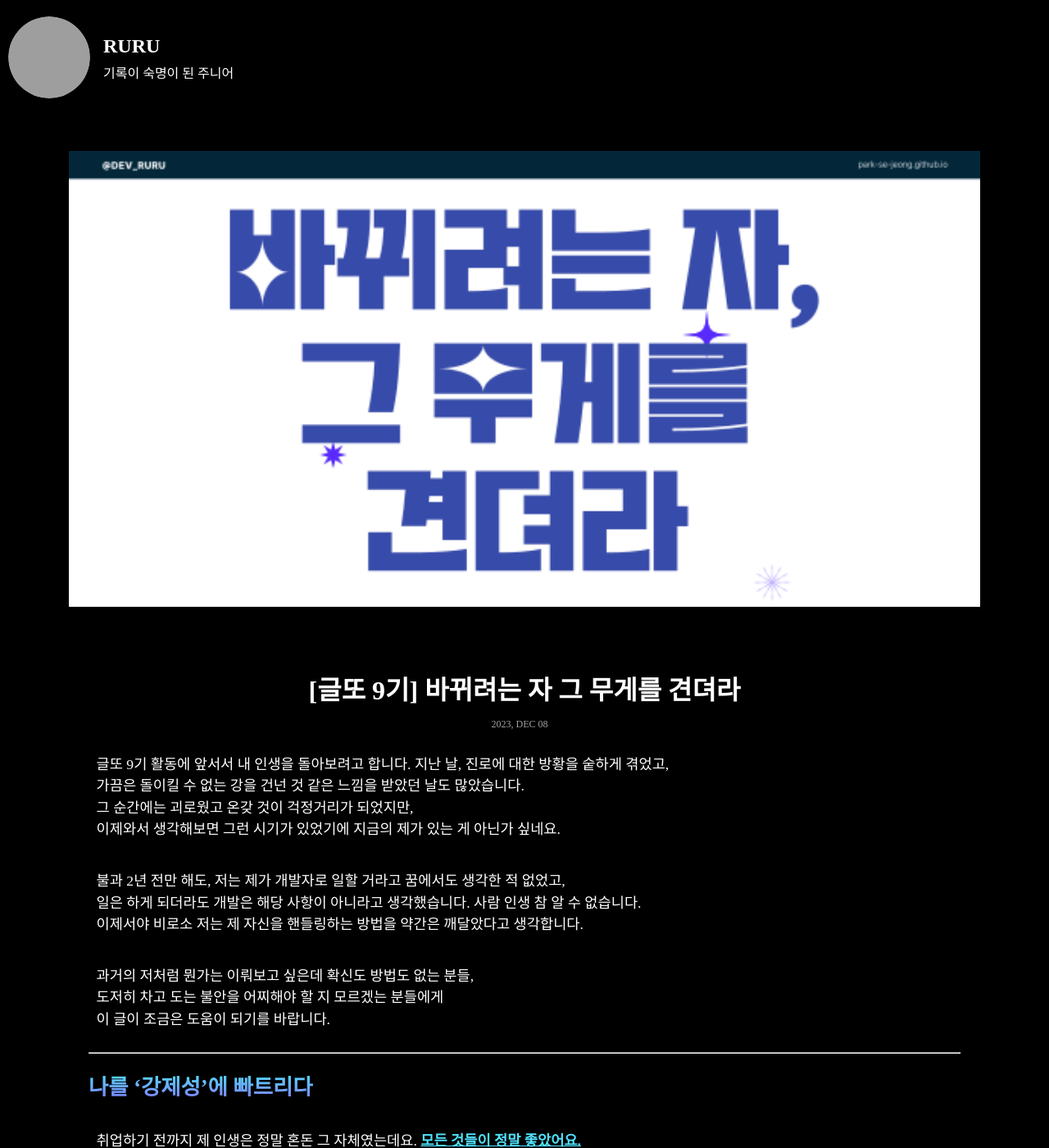
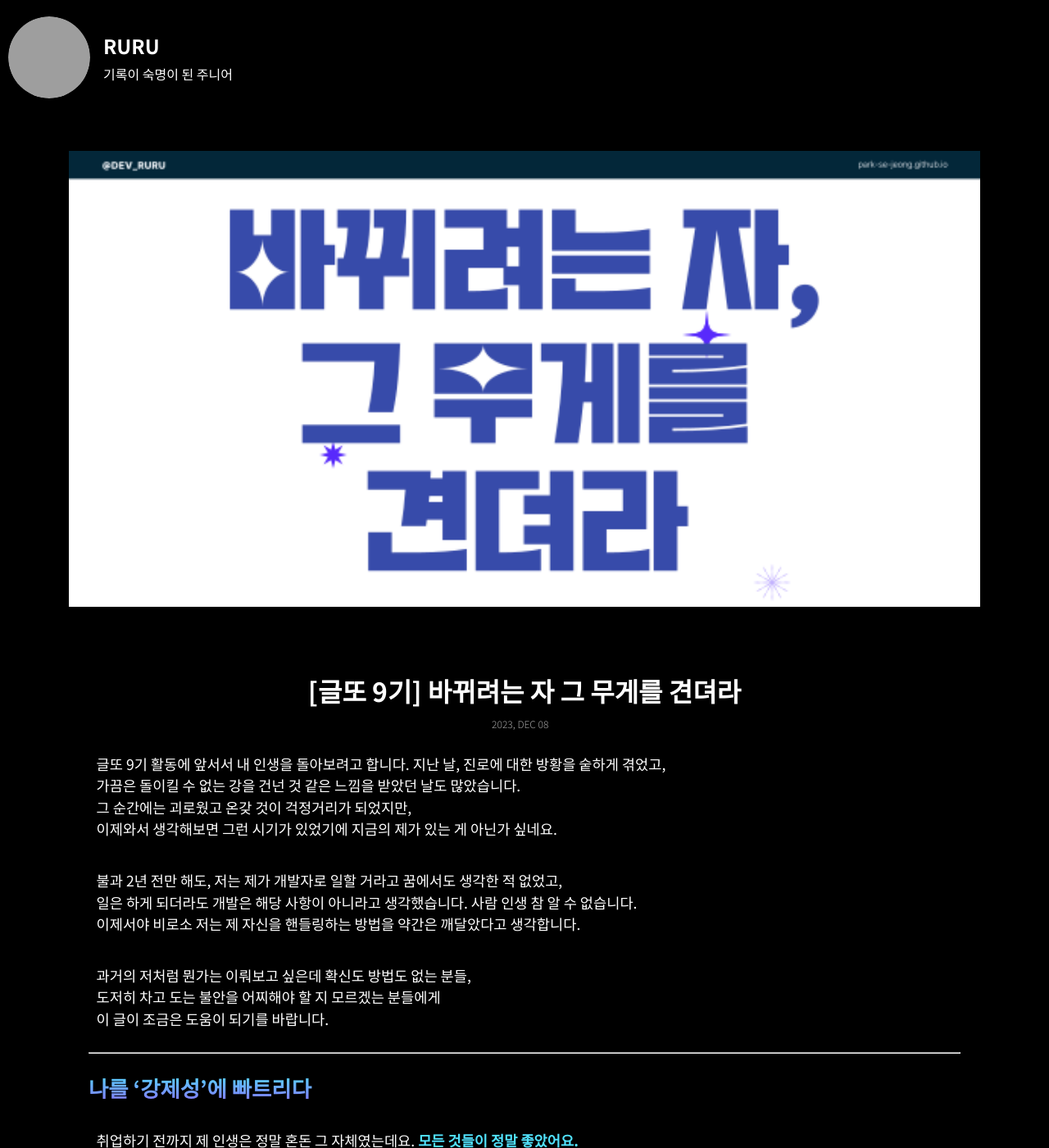
Before and after one commit to Park-Se-Jeong/Park-Se-Jeong.github.io, a Jekyll site: the page built from _posts/2023-12-08-[글또 9기]-바뀌려는-자-그-무게를-견뎌라.markdown, in a window 1280 px wide and 1400 px high. Shown: the whole window at 82% size. Built offline with Jekyll 4.4.1, drawn with Linux system fonts in a browser that asks for light colours; comment, search, counter and statistics services are not loaded; grey boxes are pictures that could not be loaded.

Commit message:
design(font:): 폰트 설정 수정

```diff
--- a/assets/css/main.css
+++ b/assets/css/main.css
@@ -457,6 +457,8 @@ template {
   -webkit-border-radius: 3px;
   padding: 0.1rem 0.5rem;
   margin: 0 0.3rem;
+  font-family: 'Noto sans KR', sans-serif;
+
 
 }
 
@@ -781,7 +783,6 @@ template {
 html {
   line-height: 1.5;
   background: black;
-  font-family: 'Noto sans KR', sans-serif;
 }
 
 body {
@@ -790,6 +791,7 @@ body {
   -webkit-font-smoothing: antialiased;
   -moz-osx-font-smoothing: grayscale;
   padding-bottom: 36px;
+  font-family: 'Noto sans KR', sans-serif;
 }
 
 h1 {
```
